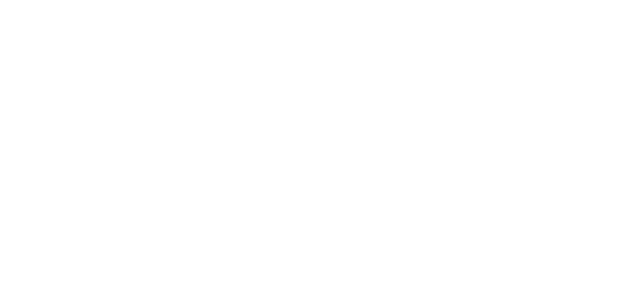
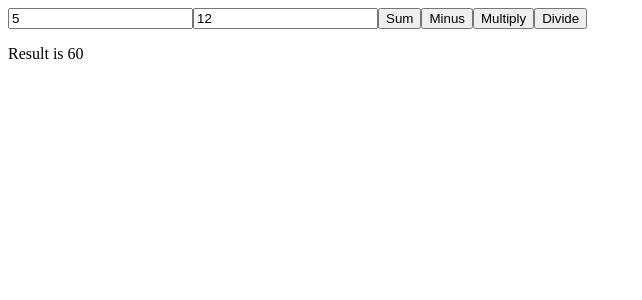
Before and after one commit to nihat-js/redux-calculator, a React (Vite) app: page / in a window 1280 px wide. Shown: the top 300 px of the page, without its empty margins (0-642 px from the left). Built offline with nearby package versions, Linux system fonts and the light colour scheme.

Commit message:
added redux

```diff
--- a/package.json
+++ b/package.json
@@ -10,7 +10,9 @@
   },
   "dependencies": {
     "react": "^18.2.0",
-    "react-dom": "^18.2.0"
+    "react-dom": "^18.2.0",
+    "react-redux": "^8.0.5",
+    "redux": "^4.2.0"
   },
   "devDependencies": {
     "@types/react": "^18.0.26",
--- a/src/App.jsx
+++ b/src/App.jsx
@@ -1,14 +1,18 @@
-import { useState } from 'react'
-import reactLogo from './assets/react.svg'
-import './App.css'
+import {  RootReducer } from './redux/index'
+import { createStore } from 'redux'
+import { Provider } from 'react-redux'
+import  IndexPage  from './pages/Index'
+const store = createStore(RootReducer)
 
 function App() {
-  const [count, setCount] = useState(0)
+
 
   return (
-    <div className="App">
-
-    </div>
+    <Provider store={store} >
+      <div className="App">
+        <IndexPage/>
+      </div>
+    </Provider>
   )
 }
 
--- /dev/null
+++ b/src/pages/Index.jsx
@@ -0,0 +1,26 @@
+import React from 'react'
+import { useDispatch, useSelector } from 'react-redux'
+
+export default function Index() {
+
+  const firstInputValue = useSelector(state => state.calculateReducer.firstInputValue)
+  const secondInputValue = useSelector(state => state.calculateReducer.secondInputValue)
+
+  const dispatch = useDispatch()
+
+  return (
+    <div className='home-page'>
+      <div className="container">
+        <div className="row">
+          <input type="number"  value={firstInputValue} onChange =  { (e) => dispatch({ value : e.target.value , type : 'setFirstInput'  })   }  />
+          <input type="number"  value={secondInputValue} onChange =  { (e) => dispatch({ value : e.target.value , type : 'setSecondInput'  })   }   />
+          <button>  Sum   </button>
+          <button> Minus   </button>
+          <button> Multiply </button>
+          <button> Divide   </button>
+          <p className="text"> Result is { firstInputValue * secondInputValue }  </p>
+        </div>
+      </div>
+    </div>
+  )
+}
--- /dev/null
+++ b/src/redux/actions/calculateActions.js
@@ -0,0 +1,5 @@
+export default setFirstInput = () => {
+  return {
+
+  }
+}
--- /dev/null
+++ b/src/redux/index.js
@@ -0,0 +1,7 @@
+import { combineReducers } from "redux";
+import { calculateReducer } from "./reducers/calculateReducer";
+
+
+export const  RootReducer  = combineReducers({
+    calculateReducer : calculateReducer
+})
--- /dev/null
+++ b/src/redux/reducers/calculateReducer.js
@@ -0,0 +1,22 @@
+const initialStates = {
+	firstInputValue: 5,
+	secondInputValue: 12,
+	result : 60,
+	operation :'*'
+
+}
+
+export const calculateReducer = (state = initialStates, action) => {
+	switch (action.type) {
+		case "setFirstInput":
+			return { ...state, firstInputValue: action.value  }
+			break;
+		case "setSecondInput":
+			return { ...state, secondInputValue: action.value }
+			break;
+		default  :
+			return state
+	}
+
+
+}
```
Also changed, not shown: src/pages/Home.jsx (deleted, +0 -7 lines), 1 other file (tests, documents, lock files or other folders).
